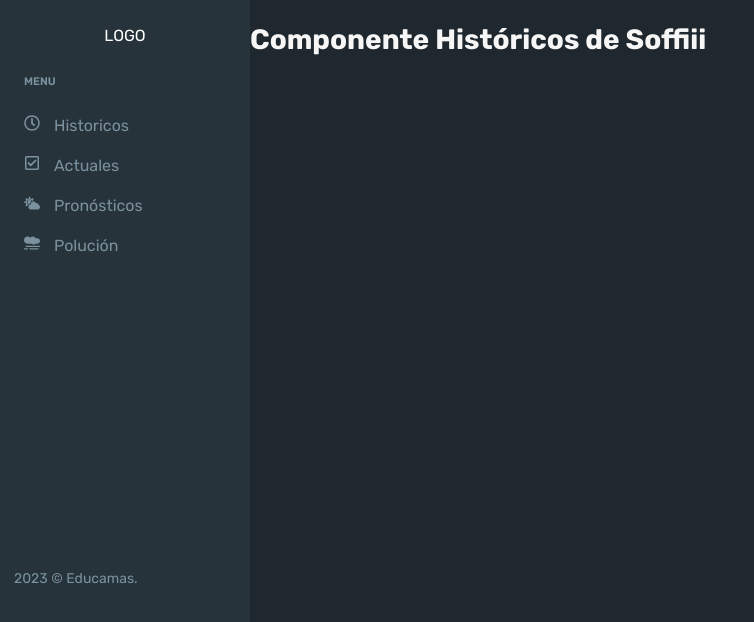
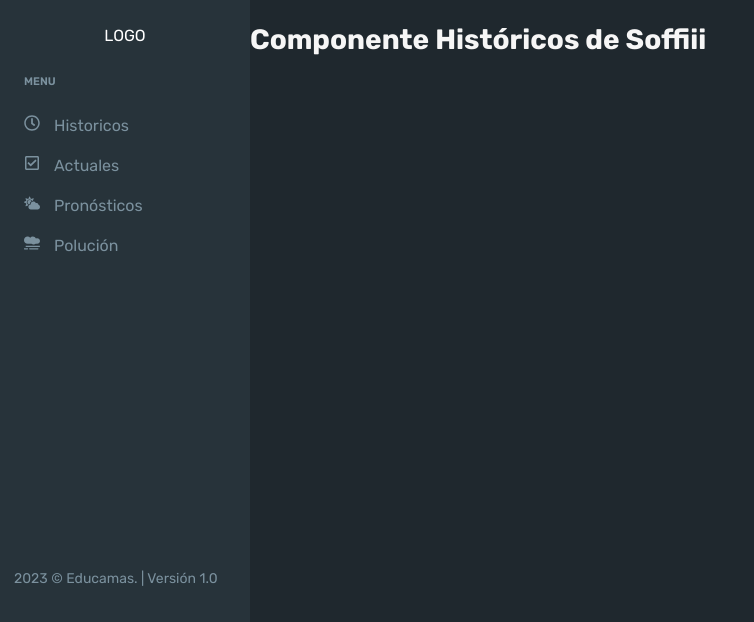
Before and after one commit to programateacademy/Educlima, a React (Create React App) app: page / in a window 1280 px wide. Shown: the top 622 px of the page, without its empty margins (0-754 px from the left). Built offline with nearby package versions, Linux system fonts and the light colour scheme.

Commit message:
agregando la versión al footer

```diff
--- a/src/components/Sidebar.js
+++ b/src/components/Sidebar.js
@@ -41,7 +41,7 @@ const Sidebar = () => {
         </li>
       </ul>
       <div className="footer-container">
-        <span>2023 © Educamas.</span>
+        <span>2023 © Educamas. | Versión 1.0</span>
       </div>
     </div>
   );
```
